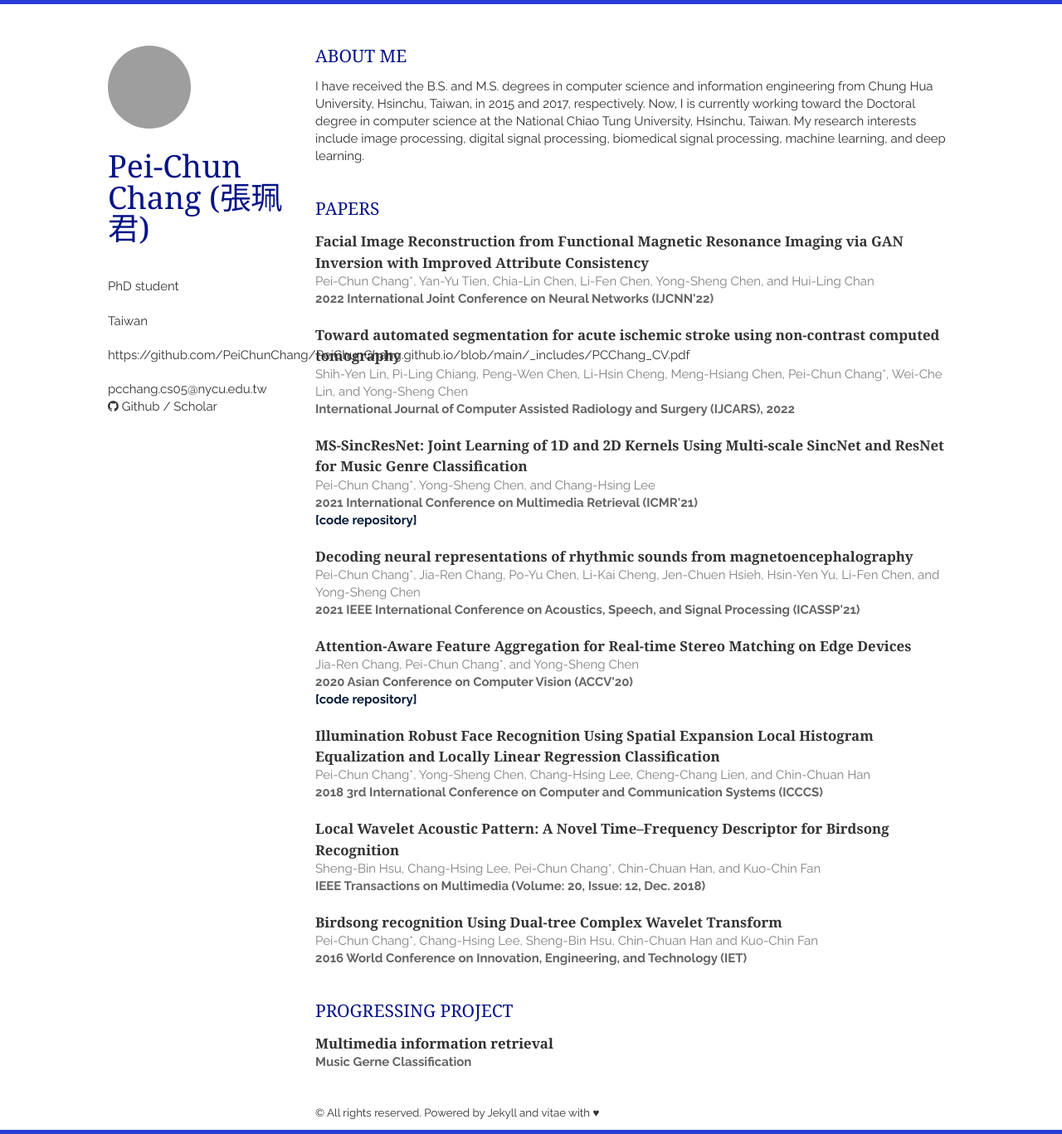
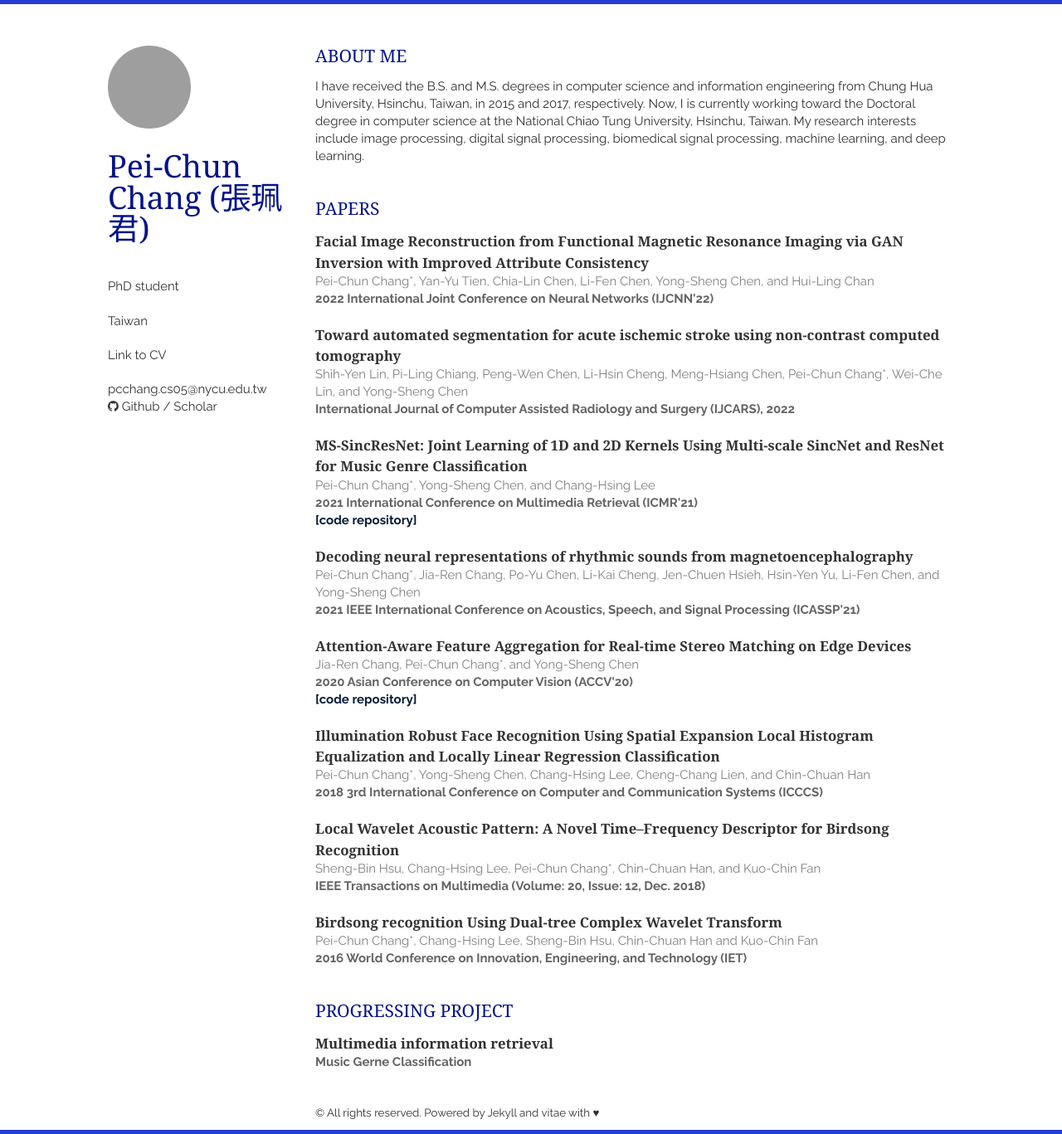
Before and after one commit to PeiChunChang/PeiChunChang.github.io, a Jekyll site: the page built from index.html, in a window 1280 px wide. Shown: the whole page at 83% size. Built offline with Jekyll 4.4.1, drawn with Linux system fonts in a browser that asks for light colours; nearby versions of some CDN libraries; the list of posts is cut into pages by our own code; a style sheet for code colours, icons or effects is not loaded; grey boxes are pictures that could not be loaded.

Commit message:
Update _config.yml

```diff
--- a/_config.yml
+++ b/_config.yml
@@ -18,7 +18,7 @@ title: Pei-Chun Chang's website
 name: Pei-Chun Chang (張珮君)
 email: pcchang.cs05@nycu.edu.tw
 email_full: mailto:pcchang.cs05@nycu.edu.tw
-website: https://github.com/PeiChunChang/PeiChunChang.github.io/blob/main/_includes/PCChang_CV.pdf
+website: Link to CV
 website_full: https://github.com/PeiChunChang/PeiChunChang.github.io/blob/main/_includes/PCChang_CV.pdf
 github: PeiChunChang/
 twitter: twitter
```
